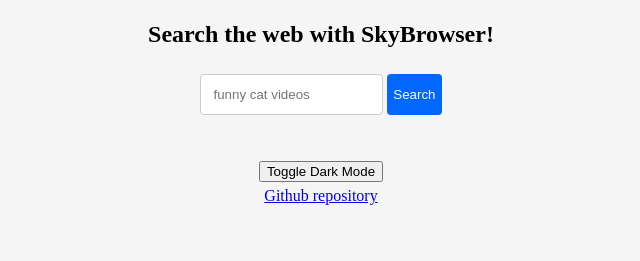
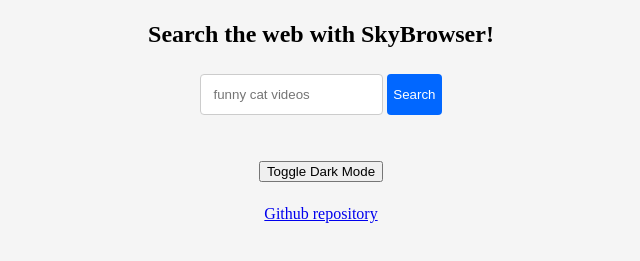
Before and after one commit to SkylerHope/SkyBrowser, an Electron app: page index.html in a window 800 px wide. Shown: the part 163-424 px from the top of the page, without its empty margins (79-719 px from the left). Drawn offline with Linux system fonts and the light colour scheme.

Commit message:
style: changed space between dark mode button and repo link

```diff
--- a/index.html
+++ b/index.html
@@ -20,7 +20,7 @@
       </div>
     </div>
     <div id="extras">
-      <button id="dark-mode-button">Toggle Dark Mode</button>
+      <button id="dark-mode-button">Toggle Dark Mode</button><br/>
       <a id="repo-link" href="https://github.com/SkylerHope/SkyBrowser">Github repository</a>
     </div>
     <script src="./scripts/search.js"></script>
```
